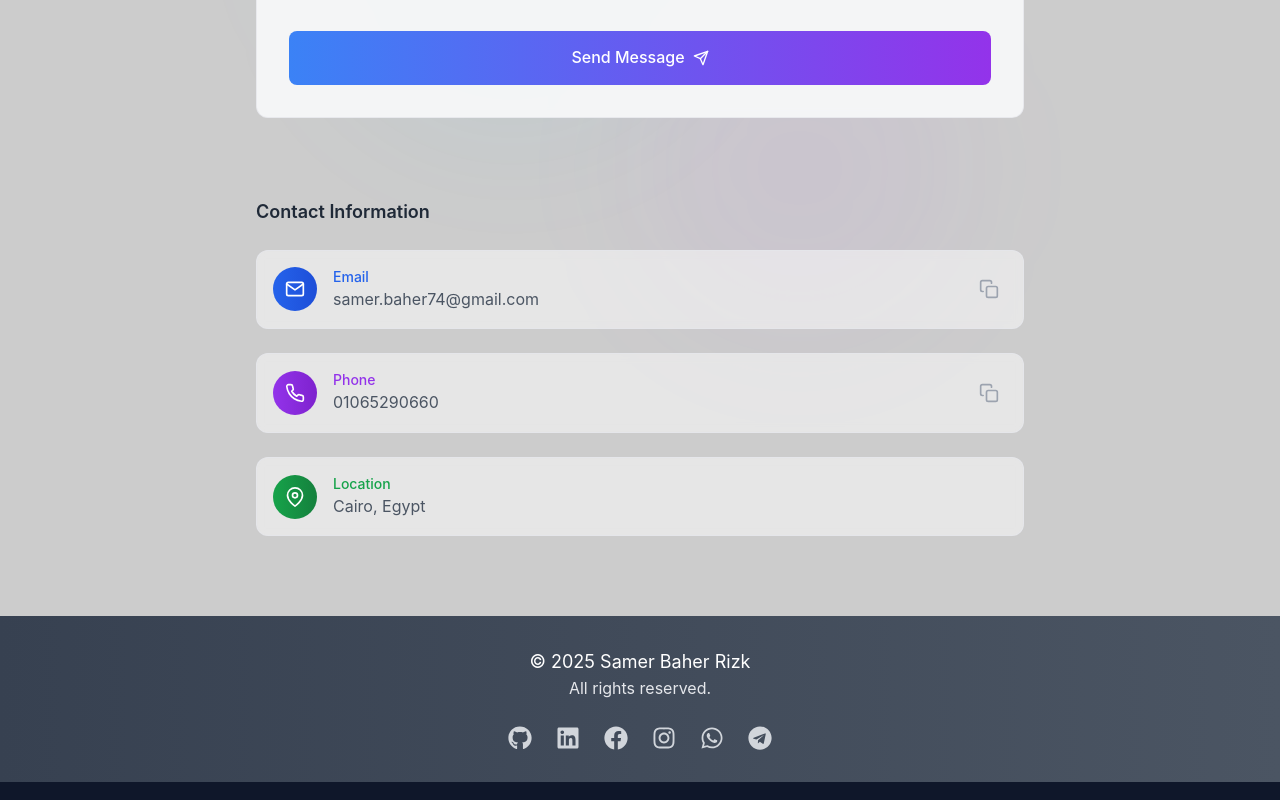
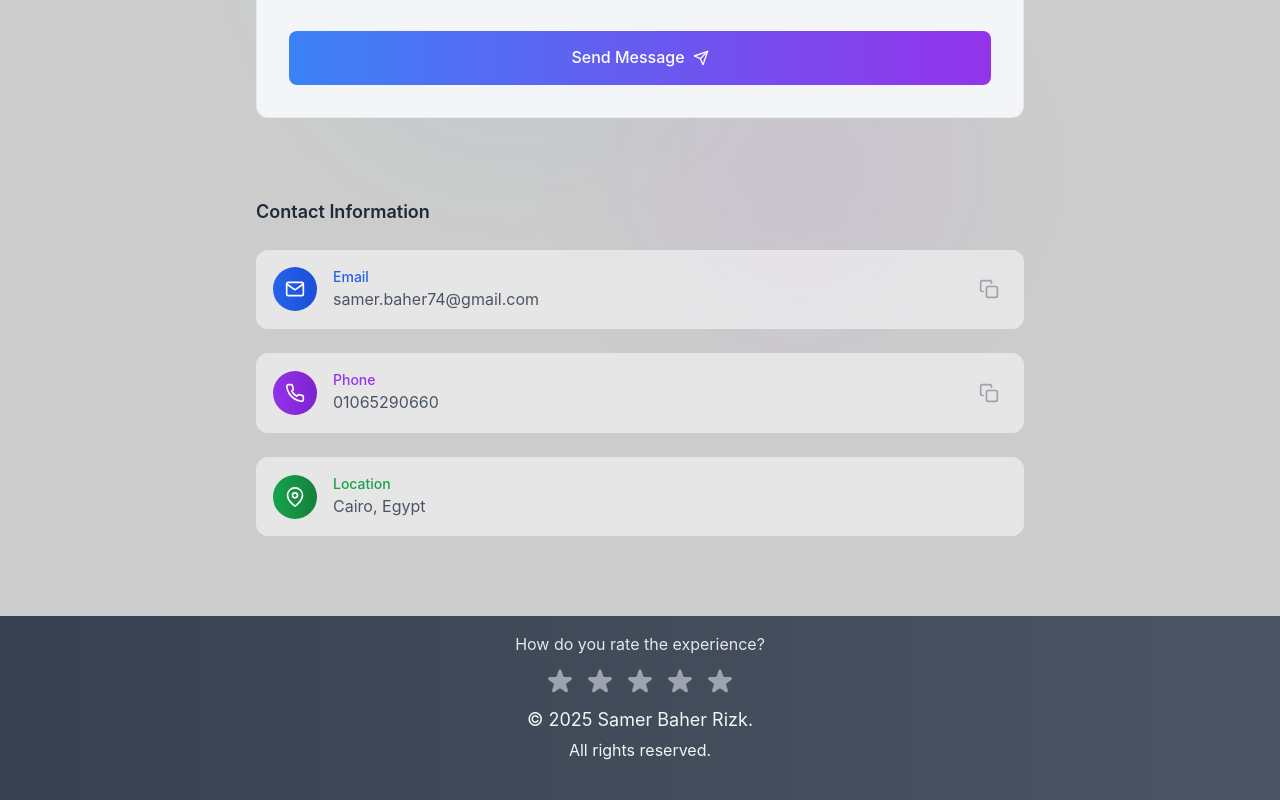
Before and after one commit to iSamerRizq74/Portfolio, a React (Vite) app: page / in a window 1280 px wide. Shown: the part 5246-6046 px from the top of the page. Built offline with nearby package versions, Linux system fonts and the light colour scheme.

Commit message:
improvements

```diff
--- a/src/App.jsx
+++ b/src/App.jsx
@@ -29,6 +29,8 @@ function App() {
   const [showWhatsAppModal, setShowWhatsAppModal] = useState(false);
   const [showTelegramModal, setShowTelegramModal] = useState(false);
   const [currentLanguage, setCurrentLanguage] = useState('EN');
+  const [rating, setRating] = useState(0);
+  const [hoveredStar, setHoveredStar] = useState(0);
 
   // Initialize Google Analytics
   useEffect(() => {
@@ -115,6 +117,14 @@ function App() {
   const closeWhatsAppModal = () => setShowWhatsAppModal(false);
   const closeTelegramModal = () => setShowTelegramModal(false);
 
+  // Handle star rating
+  const handleStarClick = useCallback((selectedRating) => {
+    if (rating === 0) { // Only allow setting the rating if it hasn't been set yet
+      setRating(selectedRating);
+      // You can add additional logic here to save the rating to your backend
+    }
+  }, [rating]);
+
   if (isLoading) {
     return (
       <div className="fixed inset-0 flex items-center justify-center bg-gray-900 z-50">
@@ -168,73 +178,66 @@ function App() {
           />
         </Routes>
 
-        <footer id="footer" className="bg-gradient-to-r from-gray-700 to-gray-600 dark:from-gray-800 dark:to-gray-700 text-white py-8">
+        <footer id="footer" className="bg-gradient-to-r from-gray-700 to-gray-600 dark:from-gray-800 dark:to-gray-700 text-white pt-4 pb-3">
           <div className="container mx-auto px-4 text-center">
-            <p className="text-lg">
+            {/* Rating Section */}
+            <div className="mb-2">
+              <p className="text-md mb-2 text-gray-200">
                 {currentLanguage === 'AR'
-                ? `© ${new Date().getFullYear()} سامر باهر رزق`
-                : `© ${new Date().getFullYear()} Samer Baher Rizk`
-              }
+                  ? 'كيف تقيم التجربة؟'
+                  : currentLanguage === 'FR'
+                    ? 'Comment évaluez-vous votre expérience ?'
+                    : 'How do you rate the experience?'}
               </p>
-            <p className="text-gray-200 dark:text-gray-400 mb-6">
-              {currentLanguage === 'FR'
-                ? 'Tous droits réservés.'
-                : currentLanguage === 'AR'
+
+              {/* 5-Star Rating */}
+              <div className="flex justify-center items-center mb-2">
+                {[1, 2, 3, 4, 5].map((star) => (
+                  <button
+                    key={star}
+                    className="star-btn"
+                    onClick={() => handleStarClick(star)}
+                    onMouseEnter={() => !rating && setHoveredStar(star)}
+                    onMouseLeave={() => !rating && setHoveredStar(0)}
+                  >
+                    <svg
+                      className={`w-8 h-8 mx-1 transition-colors duration-200 ${(hoveredStar >= star || rating >= star)
+                        ? 'text-yellow-400'
+                        : 'text-gray-400 hover:text-yellow-300'
+                        }`}
+                      fill="currentColor"
+                      viewBox="0 0 20 20"
+                      xmlns="http://www.w3.org/2000/svg"
+                    >
+                      <path d="M9.049 2.927c.3-.921 1.603-.921 1.902 0l1.07 3.292a1 1 0 00.95.69h3.462c.969 0 1.371 1.24.588 1.81l-2.8 2.034a1 1 0 00-.364 1.118l1.07 3.292c.3.921-.755 1.688-1.54 1.118l-2.8-2.034a1 1 0 00-1.175 0l-2.8 2.034c-.784.57-1.838-.197-1.539-1.118l1.07-3.292a1 1 0 00-.364-1.118L2.98 8.72c-.783-.57-.38-1.81.588-1.81h3.461a1 1 0 00.951-.69l1.07-3.292z" />
+                    </svg>
+                  </button>
+                ))}
+              </div>
+
+              {/* Thank You Message */}
+              {rating > 0 && (
+                <p className="text-green-300 text-sm mt-2">
+                  {currentLanguage === 'AR'
+                    ? 'شكراً للتقييم!'
+                    : currentLanguage === 'FR'
+                      ? 'Merci pour votre évaluation !'
+                      : 'Thank you for your rating!'}
+                </p>
+              )}
+            </div>
+
+            {/* Copyright Text */}
+            <div className="text-gray-100 text-center mb-6">
+              <p className="text-lg">© {new Date().getFullYear()} {currentLanguage === 'AR' ? 'سامر باهر رزق' : 'Samer Baher Rizk'}.</p>
+              <p className="mt-1">
+                {currentLanguage === 'AR'
                   ? 'جميع الحقوق محفوظة'
+                  : currentLanguage === 'FR'
+                    ? 'Tous droits réservés'
                     : 'All rights reserved.'
                 }
               </p>
-            <div className="flex justify-center space-x-6">
-              <a
-                href="https://github.com/isamerrizq74"
-                target="_blank"
-                rel="noopener noreferrer"
-                className="text-gray-300 hover:text-white transition-colors"
-                aria-label="GitHub"
-              >
-                <FaGithub className="h-6 w-6" />
-              </a>
-              <a
-                href="https://linkedin.com/in/isamerrizq74"
-                target="_blank"
-                rel="noopener noreferrer"
-                className="text-gray-300 hover:text-blue-500 transition-colors"
-                aria-label="LinkedIn"
-              >
-                <FaLinkedin className="h-6 w-6" />
-              </a>
-              <a
-                href="https://facebook.com/isamerrizq74"
-                target="_blank"
-                rel="noopener noreferrer"
-                className="text-gray-300 hover:text-blue-600 transition-colors"
-                aria-label="Facebook"
-              >
-                <FaFacebook className="h-6 w-6" />
-              </a>
-              <a
-                href="https://instagram.com/isamerrizq74"
-                target="_blank"
-                rel="noopener noreferrer"
-                className="text-gray-300 hover:text-pink-500 transition-colors"
-                aria-label="Instagram"
-              >
-                <FaInstagram className="h-6 w-6" />
-              </a>
-              <button
-                onClick={handleWhatsAppClick}
-                className="text-gray-300 hover:text-green-500 transition-colors"
-                aria-label="WhatsApp"
-              >
-                <FaWhatsapp className="h-6 w-6" />
-              </button>
-              <button
-                onClick={() => setShowTelegramModal(true)}
-                className="text-gray-300 hover:text-blue-400 transition-colors"
-                aria-label="Telegram"
-              >
-                <FaTelegram className="h-6 w-6" />
-              </button>
             </div>
           </div>
         </footer>
```
Also changed, not shown: 1 other file (tests, documents, lock files or other folders). Lines whose indentation alone changed are shown as unchanged.
